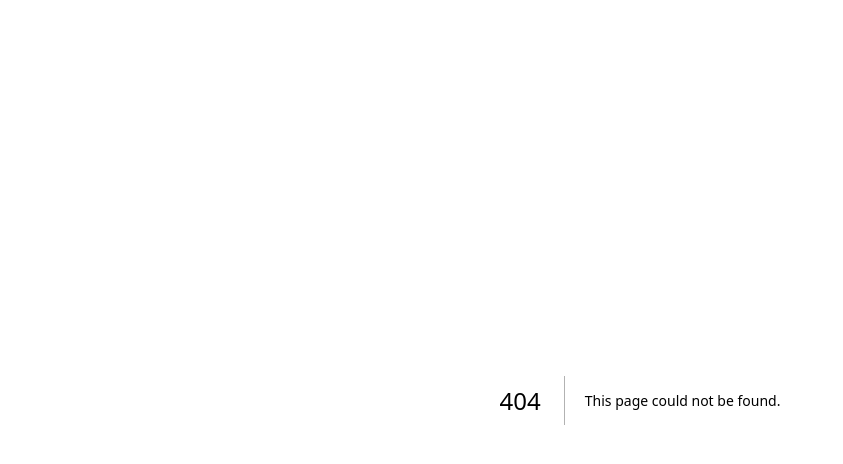
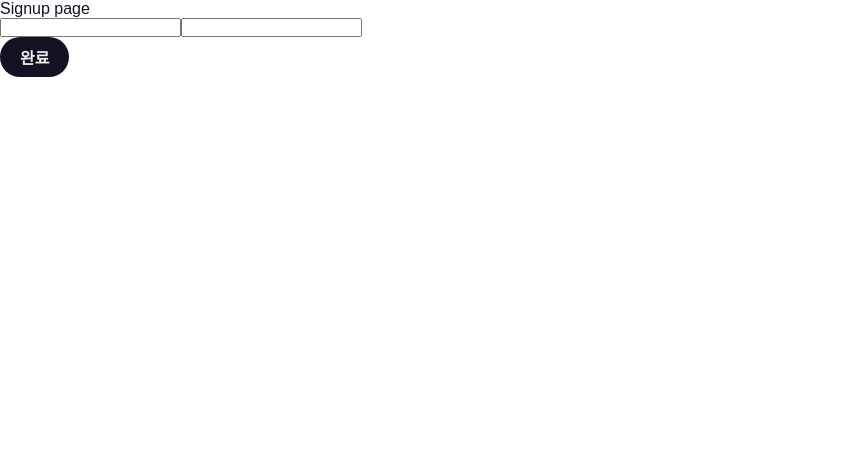
Before and after one commit to HENOZIWD/opqo, a Next.js app: page /signup in a window 1280 px wide. Before the commit this address had no page. Shown: the top 464 px of the page, without its empty margins (0-843 px from the left). Built offline with nearby package versions, Linux system fonts and the light colour scheme.

Commit message:
[temp] feat: 회원가입 페이지 구현

```diff
--- a/package.json
+++ b/package.json
@@ -11,7 +11,8 @@
   "dependencies": {
     "next": "15.1.3",
     "react": "^19.0.0",
-    "react-dom": "^19.0.0"
+    "react-dom": "^19.0.0",
+    "react-hook-form": "^7.54.2"
   },
   "devDependencies": {
     "@eslint/eslintrc": "^3",
--- /dev/null
+++ b/src/app/signup/page.tsx
@@ -0,0 +1,25 @@
+'use client';
+
+import CustomButton from '@/components/customButtom/component';
+import { SignupContent } from '@/utils/types';
+import { useForm } from 'react-hook-form';
+
+export default function Page() {
+  const { register, handleSubmit } = useForm<SignupContent>();
+
+  return (
+    <div>
+      Signup page
+      <form
+        onSubmit={handleSubmit((data) => { console.log(data); })}
+      >
+        <input {...register('phoneNumber')} />
+        <input {...register('password')} />
+        <CustomButton
+          type="submit"
+          content="완료"
+        />
+      </form>
+    </div>
+  );
+}
--- a/src/components/channelProfile/component.tsx
+++ b/src/components/channelProfile/component.tsx
@@ -1,6 +1,6 @@
-import Button from '../button/component';
 import ChannelIcon from '../channelIcon/component';
 import styles from './style.module.css';
+import CustomButton from '../customButtom/component';
 
 interface ChannelProfileProps {
   icon: string;
@@ -48,7 +48,8 @@ export default function ChannelProfile({
           {' '}
           {created}
         </div>
-        <Button
+        <CustomButton
+          type="button"
           clickAction={subscribe}
           content="구독"
         />
--- /dev/null
+++ b/src/components/customButtom/component.tsx
@@ -0,0 +1,21 @@
+'use client';
+
+import styles from './style.module.css';
+
+interface ButtonProps {
+  type: 'button' | 'submit';
+  clickAction?: () => void;
+  content: string;
+}
+
+export default function CustomButton({ type, content, clickAction }: ButtonProps) {
+  return (
+    <button
+      type={type}
+      className={styles.button}
+      onClick={() => { clickAction?.(); }}
+    >
+      {content}
+    </button>
+  );
+}
--- /dev/null
+++ b/src/utils/types.ts
@@ -0,0 +1,4 @@
+export interface SignupContent {
+  phoneNumber: string;
+  password: string;
+}
```
Also changed, not shown: src/components/button/component.tsx (deleted, +0 -20 lines), src/app/signup/page.module.css (added), src/components/customButtom/style.module.css (renamed from src/components/button/style.module.css), 1 other file (tests, documents, lock files or other folders).
